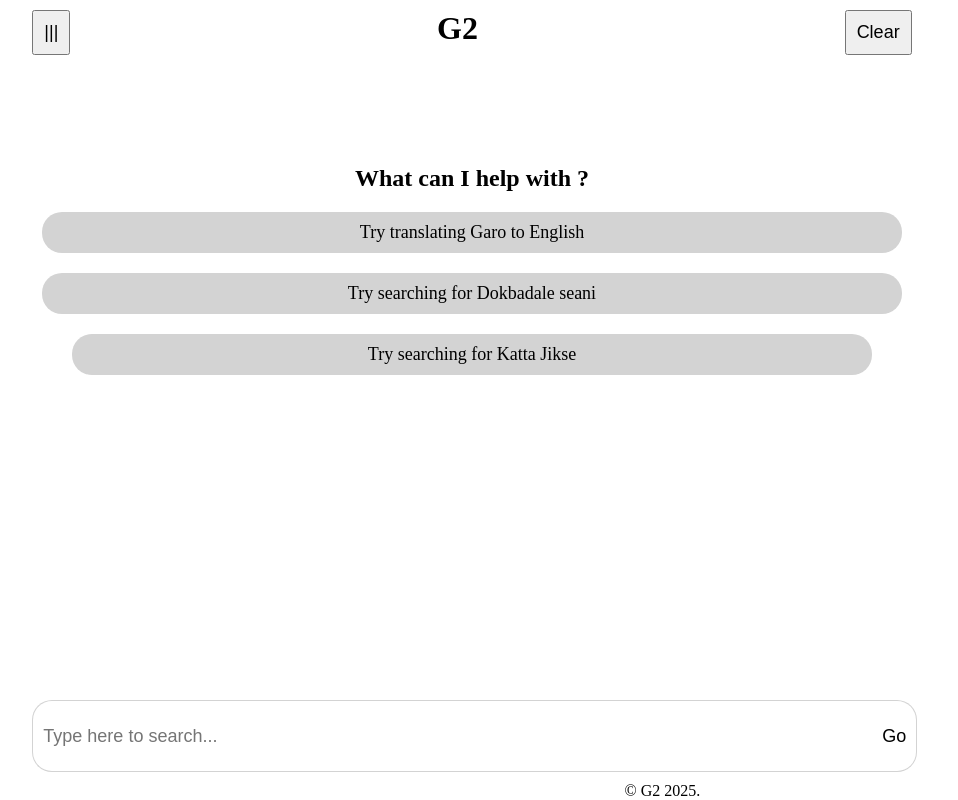
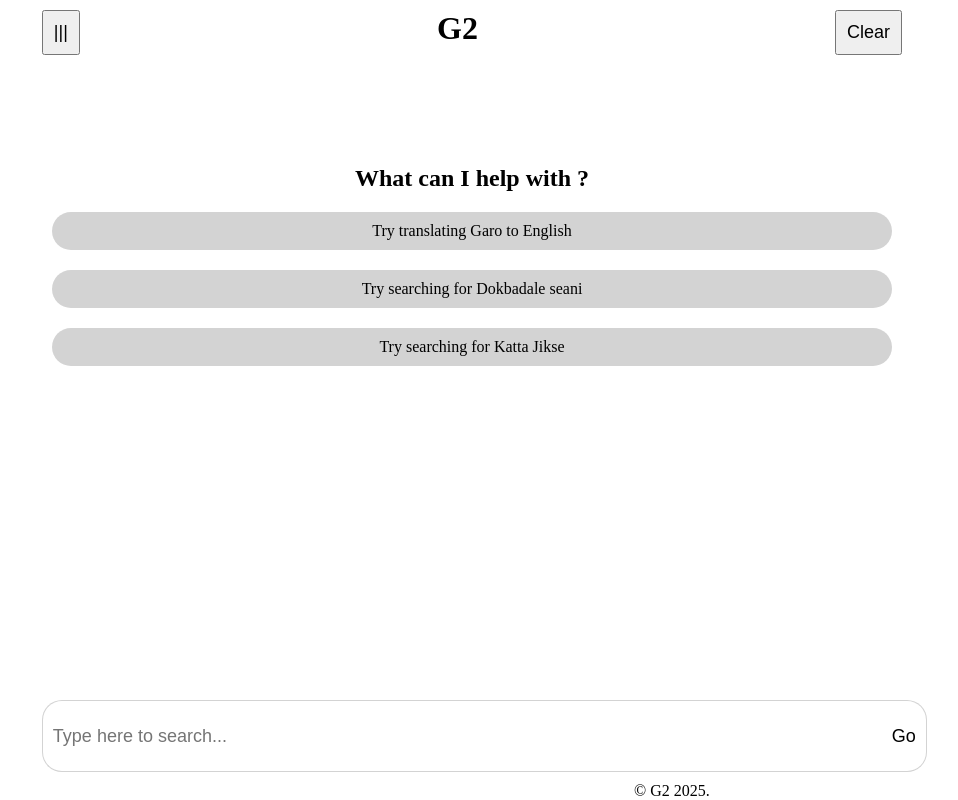
Before and after one commit to Ampte/g2, a React (Vite) app: page / in a window 1280 px wide. Shown: the whole page, without its empty margins (168-1126 px from the left). Built offline with nearby package versions, Linux system fonts and the light colour scheme.

Commit message:
Change style

```diff
--- a/src/App.css
+++ b/src/App.css
@@ -44,7 +44,6 @@
 }
 
 .translate{
-  font-size: large;
   padding: 10px;
   border-radius: 20px;
   margin: 20px;
@@ -53,7 +52,6 @@
 }
 
 .dokbadale-seani{
-  font-size: large;
   padding: 10px;
   border-radius: 20px;
   margin: 20px;
@@ -62,12 +60,9 @@
 }
 
 .katta-jikse{
-  font-size: large;
   padding: 10px;
   border-radius: 20px;
   margin: 20px;
-  margin-left: 50px;
-  margin-right: 50px;
   background-color: lightgrey;
   text-align: center;
 }
```
